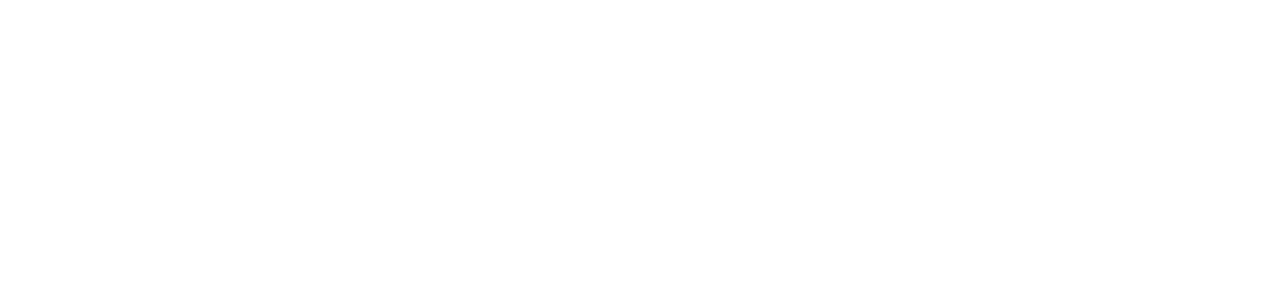
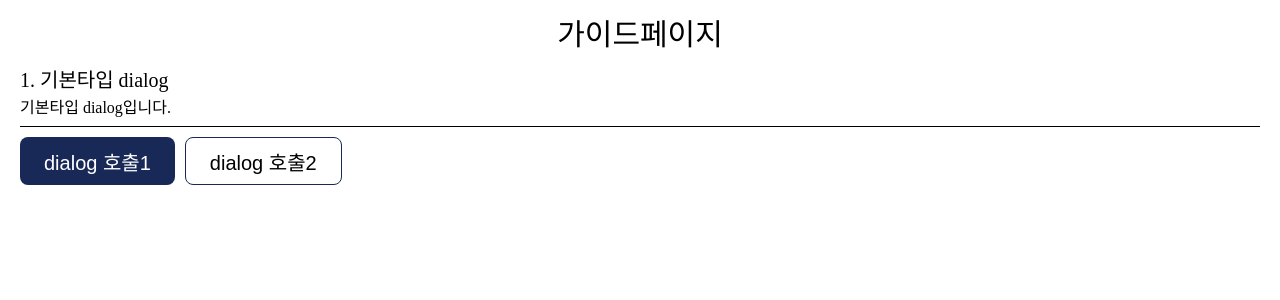
Before and after one commit to osang4664/mypjt, a React (Create React App) app: page /guide/guide_dialog in a window 1280 px wide. Before the commit this address had no page. Shown: the top 300 px of the page. Built offline with nearby package versions, Linux system fonts and the light colour scheme.

Commit message:
MAC dialog add

```diff
--- a/src/App.tsx
+++ b/src/App.tsx
@@ -22,6 +22,7 @@ import GuideTextfield from './guide/guide_textfield';
 import GuideTabs from './guide/guide_tabs';
 import GuideUserinfoWrap from './guide/guide_userinfo-wrap';
 import GuideMarked from './guide/guide_marked';
+import GuideDialog from './guide/guide_dialog';
 
 import Main from './pages/main';
 import PageList from './pages/page_list';
@@ -51,6 +52,7 @@ function App (){
       <Route path="/guide/guide_tabs" element={<GuideTabs/>} />
       <Route path="/guide/guide_userinfo-wrap" element={<GuideUserinfoWrap/>} />
       <Route path="/guide/guide_marked" element={<GuideMarked/>} />
+      <Route path="/guide/guide_dialog" element={<GuideDialog/>} />
 
       <Route path="/components/pagenation" element={<Pagenation/>} />
       <Route path="/components/searchbox" element={<Searchbox/>} />
--- a/src/assets/scss/_index.scss
+++ b/src/assets/scss/_index.scss
@@ -21,6 +21,7 @@
 @import "componentes/tabs.scss";
 @import "componentes/userinfo-wrap.scss";
 @import "componentes/marked.scss";
+@import "componentes/dialog.scss";
 
 
 @import "pages/pages.scss";
--- /dev/null
+++ b/src/assets/scss/componentes/_dialog.scss
@@ -0,0 +1,21 @@
+.dialog {
+  background: $white;
+  border: 1px solid $color-mono1;
+  border-radius: 8px;
+  padding: 30px 60px;
+}
+.dilog-body {
+  text-align: center;
+  font-size: 26px;
+  font-weight: $font-weight-bold;
+}
+.dilog-bottom {
+  margin-top: 40px;
+  display: flex;
+  justify-content: center;
+  .btn {
+    & + .btn {
+      margin-left: 20px;
+    }
+  }
+}
--- /dev/null
+++ b/src/guide/guide_dialog.tsx
@@ -0,0 +1,67 @@
+import React, { useRef } from "react";
+
+function GuideDialog () {
+  // dialog 참조 ref
+  const dialogRef = useRef<HTMLDialogElement>(null);
+  const dialogRef1 = useRef<HTMLDialogElement>(null);
+
+  // modal 오픈 함수
+  const showModal = () => {
+    dialogRef.current?.showModal();
+  };
+  const showModalDelete = () => {
+    dialogRef1.current?.showModal();
+  };
+
+  // Modal 닫기 함수
+  const closeModal = () => {
+    dialogRef.current?.close();
+    dialogRef1.current?.close();
+  };
+
+  return (
+    <div className='guide-container'>
+      <div className="guide-inner">
+        <h2>가이드페이지</h2>
+
+        <div className='guide-item'>
+          <p className='guide-title'>1. 기본타입 dialog
+            <p className='guide-sub'>기본타입 dialog입니다.</p>
+          </p>
+          <div className='flex'>
+            <button className='btn type-bg' onClick={showModal}>dialog 호출1</button>
+            <button className='btn type-line' onClick={showModalDelete}>dialog 호출2</button>
+          </div>
+        </div>
+
+        {/* dialog */}
+        <dialog ref={dialogRef} className="dialog">
+          <div className="dilog-title">
+            <span>기본 타이틀</span>
+          </div>
+
+          <div className="dilog-body">
+            <p>기본 컨텐츠가 표시됩니다</p>
+          </div>
+
+          <div className="dilog-bottom">
+            <button onClick={closeModal} className="btn type-line">확인</button>
+          </div>
+        </dialog>
+
+        <dialog ref={dialogRef1} className="dialog">
+          <div className="dilog-body">
+            <p>삭제하시겠습니까?</p>
+          </div>
+
+          <div className="dilog-bottom">
+            <button onClick={closeModal} className="btn type-line">취소</button>
+            <button onClick={closeModal} className="btn type-line">확인</button>
+          </div>
+        </dialog>
+      </div>
+    </div>
+  )
+}
+
+export default GuideDialog
--- a/src/guide/guidelink.tsx
+++ b/src/guide/guidelink.tsx
@@ -110,6 +110,13 @@ function Guidelink () {
             <td>/guide/guide_marked</td>
             <td>완료</td>
           </tr>
+          <tr>
+            <td>
+              <Link to="/guide/guide_dialog">dialog</Link>
+            </td>
+            <td>/guide/guide_dialog</td>
+            <td>완료</td>
+          </tr>
         </tbody>
       </table>
     </div>
```
